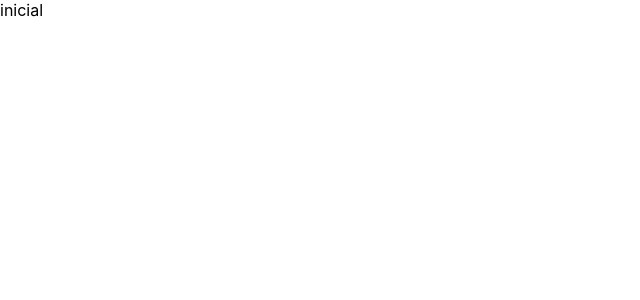
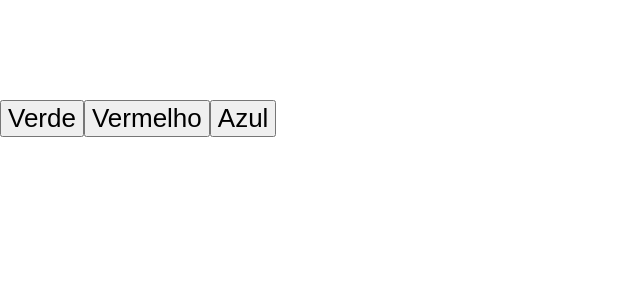
Before and after one commit to SallesCosta/reactLearning, a React (Vite) app in the folder M-01-parteII/: page / in a window 1280 px wide. Shown: the top 300 px of the page, without its empty margins (0-640 px from the left). Built offline with nearby package versions, Linux system fonts and the light colour scheme.

Commit message:
praticando aula 32 .. StateFull.. stateless

```diff
--- a/M-01-parteII/src/App.jsx
+++ b/M-01-parteII/src/App.jsx
@@ -2,23 +2,41 @@ import { useState } from 'react'
 import './App.css'
 import { Title } from './components/title'
 import React, { Component } from 'react'
-import { Button, LikeButton, SearchButton } from './button'
+import { Button, LikeButton, SearchButton, Square } from './button'
 
 class App extends Component {
   constructor() {
     super()
     this.state = {
-       text: 'inicial'
+      color: 'green'
     }
   }
   render() {
     return (
-      <div className='container' onClick={ () => this.setState({text: 'outro texto'})}>
-        {this.state.text}
+      <div>
+        <Square color={this.state.color}/>
+        <Button>Verde</Button>
+        <Button>Vermelho</Button>
+        <Button>Azul</Button>
       </div>
     )
   }
 }
+// class App extends Component {
+//   constructor() {
+//     super()
+//     this.state = {
+//        text: 'inicial'
+//     }
+//   }
+//   render() {
+//     return (
+//       <div className='container' onClick={ () => this.setState({text: 'outro texto'})}>
+//         {this.state.text}
+//       </div>
+//     )
+//   }
+// }
 
 // Aula 29
 // class App extends Component {
--- a/M-01-parteII/src/button.jsx
+++ b/M-01-parteII/src/button.jsx
@@ -6,9 +6,17 @@ export const Button = ({ children, handleClick }) => {
 }
 
 export const LikeButton = () => {
- return <Button handleClick={() => alert('likeButton')}>Curtir</Button>
+  return <Button handleClick={() => alert('likeButton')}>Curtir</Button>
 }
 
 export const SearchButton = () => {
- return <Button handleClick={() => alert('SearchButton')}>Search Button</Button>
+  return <Button handleClick={() => alert('SearchButton')}>Search Button</Button>
 }
+
+export const Square = (color) => {
+  return <div style={{
+    width:'100px',
+    height:'100px',
+    backgroundColor: color,
+  }}></div>
+}
```
